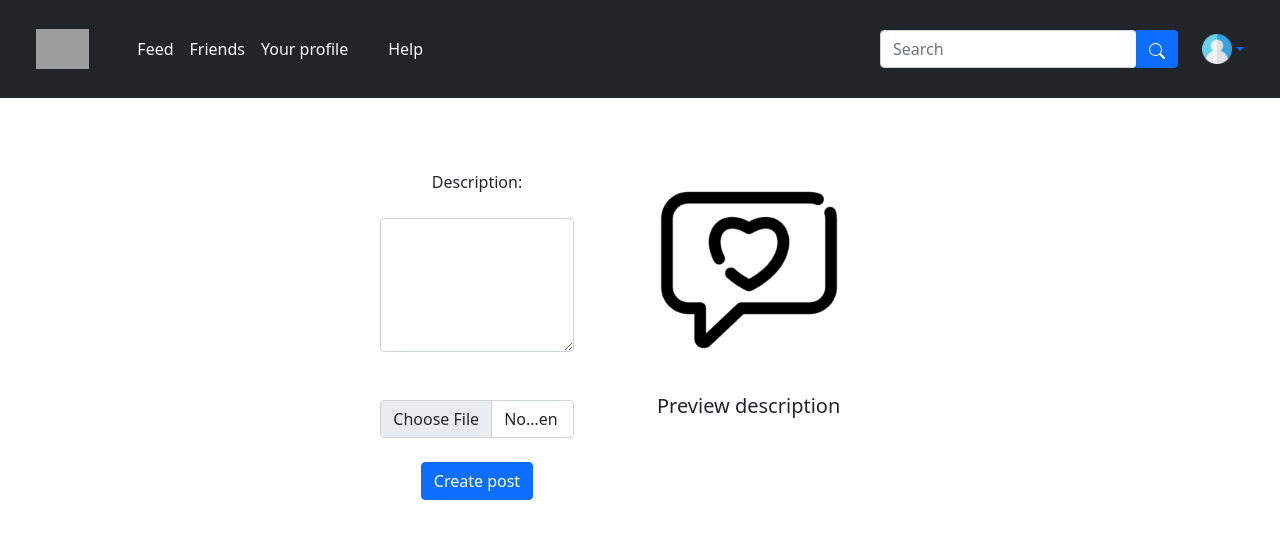
After one commit to Danielar0w0/TPW_FirstProject, a Django app: page /create/ in a window 1280 px wide. The commit adds this page. Shown: the top 539 px of the page. Run offline with Django 3.2, Linux system fonts and the light colour scheme; grey boxes are pictures that could not be loaded.

Commit message:
Added feature Upload of Files

```diff
--- a/FirstProject/FirstProject/settings.py
+++ b/FirstProject/FirstProject/settings.py
@@ -126,3 +126,6 @@ STATIC_ROOT = os.path.join(BASE_DIR, 'app/static')
 # https://docs.djangoproject.com/en/3.2/ref/settings/#default-auto-field
 
 DEFAULT_AUTO_FIELD = 'django.db.models.BigAutoField'
+
+MEDIA_URL = '/media/'
+MEDIA_ROOT = os.path.join(BASE_DIR, 'app/media')
--- a/FirstProject/FirstProject/urls.py
+++ b/FirstProject/FirstProject/urls.py
@@ -17,10 +17,15 @@ from django.contrib import admin
 from django.urls import path
 from app import views
 
+from django.conf import settings
+from django.conf.urls.static import static
+
 urlpatterns = [
     path('', views.start_screen),
     path('/', views.start_screen),
     path('admin/', admin.site.urls),
     path('feed/', views.feed),
-    path('friends/', views.friends)
-]
+    path('friends/', views.friends),
+    path('profile/', views.profile),
+    path('create/', views.create)
+] + static(settings.MEDIA_URL, document_root=settings.MEDIA_ROOT)
--- /dev/null
+++ b/FirstProject/app/forms.py
@@ -0,0 +1,19 @@
+from django import forms
+
+
+class PostForm(forms.Form):
+    description = forms.CharField(max_length=256, widget=forms.Textarea(
+        attrs={
+            'id': 'description',
+            'class': 'form-control',
+            'rows': 5
+        }
+    ))
+    file = forms.FileField(widget=forms.FileInput(
+        attrs={
+            'class': 'form-control',
+            'id': 'file',
+            'name': 'input_file',
+            'accept': 'image/*'
+        }
+    ))
--- /dev/null
+++ b/FirstProject/app/templates/create.html
@@ -0,0 +1,56 @@
+{% extends 'layout.html' %}
+{% load static %}
+
+{% block content %}
+
+    <div class="row d-flex justify-content-center pt-5 text-center">
+        <div class="col-2">
+
+            <form action="." method="post" enctype="multipart/form-data">
+                {% csrf_token %}
+
+                <div class="form-group py-4">
+                    {{ form.description.label_tag }}
+                    <div class="pt-4">
+                        {{ form.description }}
+                    </div>
+                </div>
+
+                <div class="custom-file pt-4">
+                    {{ form.file }}
+                </div>
+
+                 <div class="form-group pt-4">
+                     <input class="btn btn-primary" type="submit" value="Create post">
+                 </div>
+            </form>
+        </div>
+
+        <div class="col-3 py-4">
+            <img id="image-preview" src="{% static 'imgs/free-love-message-icon-2946-thumb.png' %}" class="rounded" style="max-height: 25vh"/>
+
+            <div class="row justify-content-center pt-4">
+                <div class="col-8">
+                    <h5 id="description-preview" style="word-wrap: break-word;">Preview description</h5>
+                </div>
+            </div>
+
+        </div>
+    </div>
+
+   <script>
+    document.getElementById('file').onchange = function () {
+      var src = URL.createObjectURL(this.files[0])
+      document.getElementById('image-preview').src = src
+    }
+
+   </script>
+
+    <script>
+        document.getElementById('description').onchange = function () {
+        var content = document.getElementById('description').value
+        document.getElementById('description-preview').innerHTML = "'" + content + "'"
+    }
+    </script>
+
+{% endblock %}
--- a/FirstProject/app/templates/feed.html
+++ b/FirstProject/app/templates/feed.html
@@ -4,7 +4,7 @@
 
 <div class="py-5">
     <div class="container">
-        <div class="row row-cols-1 row-cols-sm-2 row-cols-md-3 g-3">
+        <div class="row row-cols-1 row-cols-sm-2 row-cols-md-3">
 
             {% for post in posts %}
                 <div class="col">
--- a/FirstProject/app/templates/layout.html
+++ b/FirstProject/app/templates/layout.html
@@ -25,7 +25,7 @@
                   <a class="nav-link text-light" href="/friends/">Friends</a>
                 </li>
                 <li class="nav-item">
-                  <a class="nav-link text-light" href="#">Your profile</a>
+                  <a class="nav-link text-light" href="/profile/">Your profile</a>
                 </li>
                 <li class="nav-item px-4">
                   <a class="nav-link text-light" href="#">Help</a>
--- a/FirstProject/app/views.py
+++ b/FirstProject/app/views.py
@@ -1,4 +1,8 @@
+from datetime import timezone
+
 from django.shortcuts import render
+from app.models import Post
+from app.forms import PostForm
 
 
 def layout(request):
@@ -15,3 +19,41 @@ def feed(request):
 
 def friends(request):
     return render(request, 'friends.html')
+
+
+def profile2(request, user_email):
+    params = {
+        'posts': Post.objects.get(user_email=user_email)
+    }
+
+    return render(request, 'profile.html', params)
+
+
+def profile(request):
+    params = {
+        'posts': Post.objects.all().order_by('-post_id')
+    }
+
+    return render(request, 'profile.html', params)
+
+
+def create(request):
+
+    if request.method == "POST" and 'file' in request.FILES:
+        form = PostForm(request.POST, request.FILES)
+
+        if form.is_valid():
+            user_email = "t@ua.pt"  #Hardcoded [TO CHANGE]
+            description = request.POST["description"]
+            file = request.FILES['file']
+
+            if description and file:
+
+                post = Post(user_email=user_email, description=description, file=file)
+                post.save()
+
+                return render(request, 'success.html')
+    else:
+        form = PostForm()
+
+    return render(request, 'create.html', {"form": form})
```
Also changed, not shown: FirstProject/app/models.py (+4 -4 lines), FirstProject/app/templates/profile.html (added, +46 -0 lines), FirstProject/app/templates/success.html (added, +12 -0 lines).
